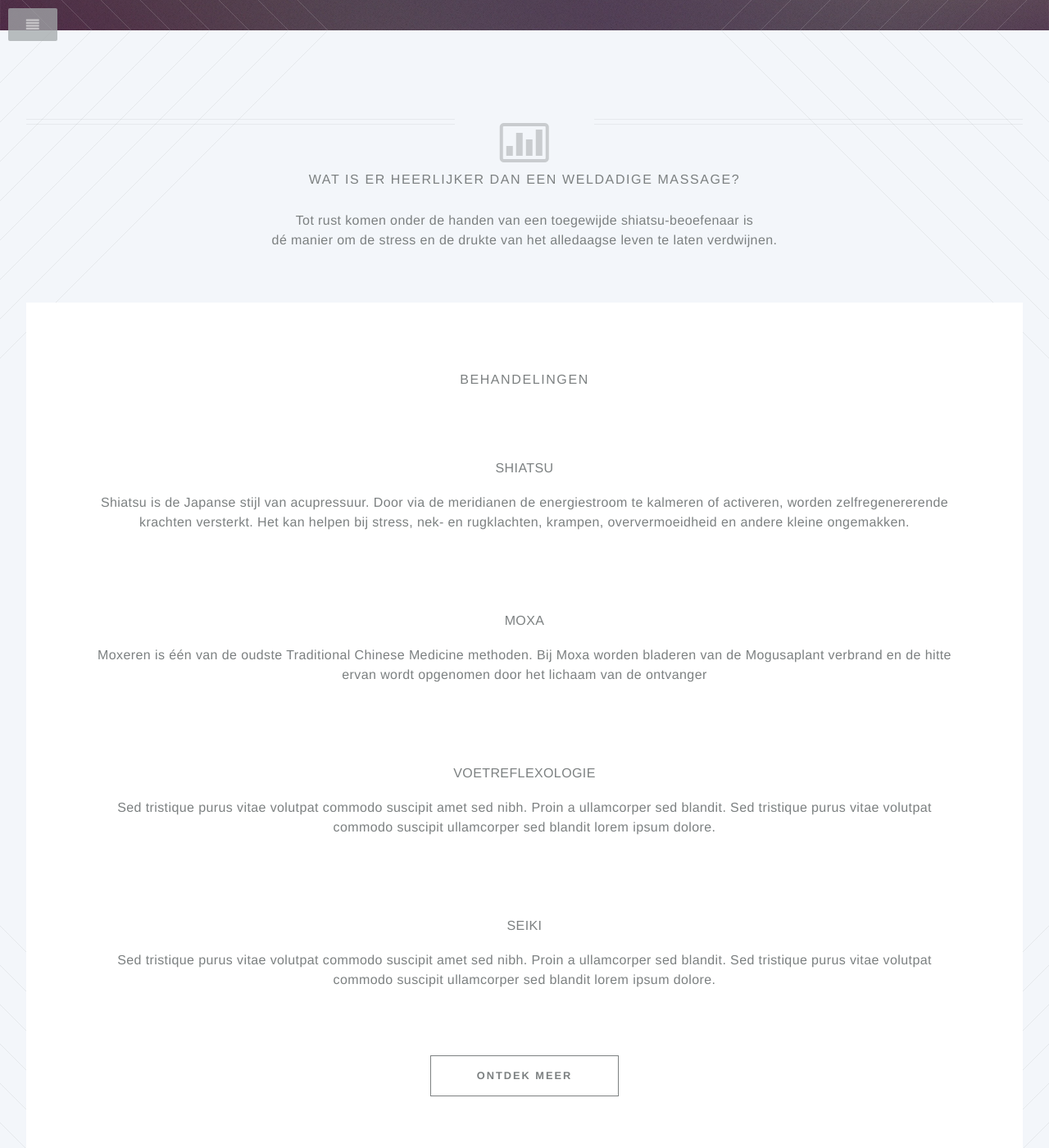
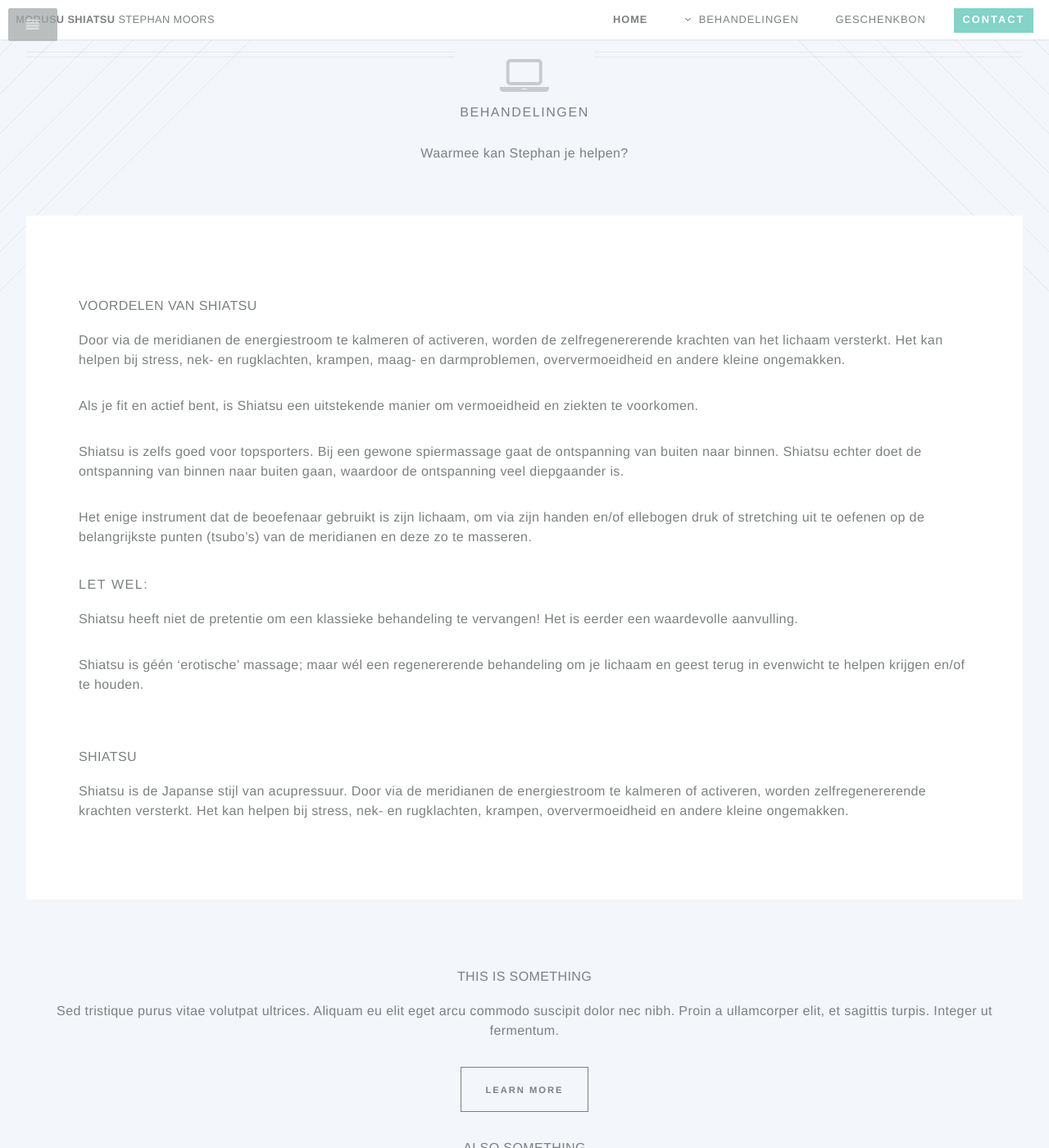
Before and after one commit to GertClaus/morusu, a Jekyll site: the page built from behandelingen.html, in a window 1280 px wide and 1400 px high, scrolled down 521 px. Shown: the whole window at 82% size. Built offline with Jekyll 4.4.1, drawn with Linux system fonts in a browser that asks for light colours; some of the changed text lies outside the part shown.

Commit message:
update behandelingen

```diff
--- a/_layouts/m_left-sidebar.html
+++ b/_layouts/m_left-sidebar.html
@@ -8,8 +8,11 @@
 
   {% include m_head.html %}
 
-	<body class="index">
+	<body class="left-sidebar">
+	{% include m_header.html %}
+
 	{{ content }}
+
 	{% include m_cta.html %}
 
 	{% include m_footer.html %}
--- a/behandelingen.html
+++ b/behandelingen.html
@@ -1,29 +1,6 @@
 ---
 layout: m_default
 ---
-
-<!-- Header -->
-			<header id="header" class="alt">
-				<h1 id="logo"><a href="index.html">Morusu Shiatsu <span>Stephan Moors </span></a></h1>
-				<nav id="nav">
-					<ul>
-						<li class="current"><a href="index.html">Home</a></li>
-
-						<li class="submenu">
-						<a href="">Behandelingen</a>
-						<ul>
-						<li><a href="#">Shiatsu</a></li>
-						<li><a href="#">Moxa</a></li>
-						<li><a href="#">Voetreflexologie</a></li>
-						<li><a href="#">Seiki</a></li>
-						</ul>
-						</li>
-
-						<li><a href="#">Geschenkbon</a></li>
-						<li><a href="#" class="button special">Contact</a></li>
-					</ul>
-				</nav>
-			</header>
 
 <!-- Banner -->
 			<section id="banner">
@@ -41,89 +18,120 @@ layout: m_default
 					</header>
 					<p>Ervaar de weldadige werking <br>van een <strong>shiatsu</strong> behandeling<br />
 					door <a href="http://html5up.net">Stephan Moors</a>.</p>
-					<footer>
-						<ul class="buttons vertical">
-							<li><a href="#main" class="button fit scrolly">Vertel me meer</a></li>
-						</ul>
-					</footer>
 
 				</div>
 
 			</section>
 
-<!-- Main -->
+		<!-- Main -->
 			<article id="main">
 
 				<header class="special container">
-					<span class="icon fa-bar-chart-o"></span>
-					<h2>Wat is er heerlijker dan een weldadige massage?</h2>
-					<p>Tot rust komen onder de handen van een <strong>toegewijde shiatsu-beoefenaar</strong> is <br>dé manier om de stress en de drukte van het alledaagse leven te laten verdwijnen.</p>
+					<span class="icon fa-laptop"></span>
+					<h2><strong>Behandelingen</strong></h2>
+					<p>Waarmee kan Stephan je helpen?</p>
 				</header>
 
 				<!-- One -->
+					<section class="wrapper style4 container">
+
+						<div class="row oneandhalf">
+							<div class="4u">
+
+								<!-- Sidebar -->
+									<div class="sidebar">
+										<section>
+											<header>
+												<h3>Shiatsu</h3>
+											</header>
+											<p>Shiatsu is de Japanse stijl van acupressuur. Door via de meridianen de energiestroom te kalmeren of activeren, worden zelfregenererende krachten versterkt. Het kan helpen bij stress, nek- en rugklachten, krampen, oververmoeidheid en andere kleine ongemakken.</p>
+
+										</section>
 
 
-					<section class="wrapper style3 container special">
+									</div>
 
-						<header class="major">
-							<h2><strong>Behandelingen</strong></h2>
-						</header>
+							</div>
+							<div class="8u skel-cell-important">
 
+								<!-- Content -->
+									<div class="content">
+										<section>
+											<a href="#" class="image featured"><img src="images/pic02.jpg" alt="" /></a>
+											<header>
+												<h3>Voordelen van Shiatsu</h3>
+											</header>
+											<p>Door via de meridianen de energiestroom te kalmeren of activeren, worden de zelfregenererende krachten van het lichaam versterkt. Het kan helpen bij stress, nek- en rugklachten, krampen, maag- en darmproblemen, oververmoeidheid en andere kleine ongemakken.</p>
+
+											<p>Als je fit en actief bent, is Shiatsu een uitstekende manier om vermoeidheid en ziekten te voorkomen.</p>
+
+											<p>Shiatsu is zelfs goed voor topsporters. Bij een gewone spiermassage gaat de ontspanning van buiten naar binnen. Shiatsu echter doet de ontspanning van binnen naar buiten gaan, waardoor de ontspanning veel diepgaander is.</p>
+
+											<p>Het enige instrument dat de beoefenaar gebruikt is zijn lichaam, om via zijn handen en/of ellebogen druk of stretching uit te oefenen op de belangrijkste punten (tsubo’s) van de meridianen en deze zo te masseren.</p>
+
+											<h2>LET WEL:</h2>
+
+											<p>Shiatsu heeft niet de pretentie om een klassieke behandeling te vervangen! Het is eerder een waardevolle aanvulling.</p>
+
+
+											<p>Shiatsu is géén ‘erotische’ massage; maar wél een regenererende behandeling om je lichaam en geest terug in evenwicht te helpen krijgen en/of te houden.</p>
+
+										</section>
+									</div>
+
+							</div>
+						</div>
+					</section>
+
+				<!-- Two -->
+					<section class="wrapper style1 container special">
 						<div class="row">
-							<div class="6u">
+							<div class="4u">
 
 								<section>
-									<a href="#" class="image featured"><img src="images/pic01.jpg" alt="" /></a>
 									<header>
-										<h3>Shiatsu</h3>
+										<h3>This is Something</h3>
 									</header>
-									<p>Shiatsu is de Japanse stijl van acupressuur. Door via de meridianen de energiestroom te kalmeren of activeren, worden zelfregenererende krachten versterkt. Het kan helpen bij stress, nek- en rugklachten, krampen, oververmoeidheid en andere kleine ongemakken.</p>
+									<p>Sed tristique purus vitae volutpat ultrices. Aliquam eu elit eget arcu commodo suscipit dolor nec nibh. Proin a ullamcorper elit, et sagittis turpis. Integer ut fermentum.</p>
+									<footer>
+										<ul class="buttons">
+											<li><a href="#" class="button small">Learn More</a></li>
+										</ul>
+									</footer>
 								</section>
 
 							</div>
-							<div class="6u">
+							<div class="4u">
 
 								<section>
-									<a href="#" class="image featured"><img src="images/pic02.jpg" alt="" /></a>
 									<header>
-										<h3>Moxa</h3>
+										<h3>Also Something</h3>
 									</header>
-									<p>Moxeren is één van de oudste Traditional Chinese Medicine methoden. Bij Moxa worden bladeren van de Mogusaplant verbrand en de hitte ervan wordt opgenomen door het lichaam van de ontvanger</p>
+									<p>Sed tristique purus vitae volutpat ultrices. Aliquam eu elit eget arcu commodo suscipit dolor nec nibh. Proin a ullamcorper elit, et sagittis turpis. Integer ut fermentum.</p>
+									<footer>
+										<ul class="buttons">
+											<li><a href="#" class="button small">Learn More</a></li>
+										</ul>
+									</footer>
+								</section>
+
+							</div>
+							<div class="4u">
+
+								<section>
+									<header>
+										<h3>Probably Something</h3>
+									</header>
+									<p>Sed tristique purus vitae volutpat ultrices. Aliquam eu elit eget arcu commodo suscipit dolor nec nibh. Proin a ullamcorper elit, et sagittis turpis. Integer ut fermentum.</p>
+									<footer>
+										<ul class="buttons">
+											<li><a href="#" class="button small">Learn More</a></li>
+										</ul>
+									</footer>
 								</section>
 
 							</div>
 						</div>
-						<div class="row">
-							<div class="6u">
-
-								<section>
-									<a href="#" class="image featured"><img src="images/pic03.jpg" alt="" /></a>
-									<header>
-										<h3>Voetreflexologie</h3>
-									</header>
-									<p>Sed tristique purus vitae volutpat commodo suscipit amet sed nibh. Proin a ullamcorper sed blandit. Sed tristique purus vitae volutpat commodo suscipit ullamcorper sed blandit lorem ipsum dolore.</p>
-								</section>
-
-							</div>
-							<div class="6u">
-
-								<section>
-									<a href="#" class="image featured"><img src="images/pic04.jpg" alt="" /></a>
-									<header>
-										<h3>Seiki</h3>
-									</header>
-									<p>Sed tristique purus vitae volutpat commodo suscipit amet sed nibh. Proin a ullamcorper sed blandit. Sed tristique purus vitae volutpat commodo suscipit ullamcorper sed blandit lorem ipsum dolore.</p>
-								</section>
-
-							</div>
-						</div>
-
-						<footer class="major">
-							<ul class="buttons">
-								<li><a href="#" class="button">Ontdek meer</a></li>
-							</ul>
-						</footer>
-
 					</section>
 
 			</article>
--- a/morusu.html
+++ b/morusu.html
@@ -1,5 +1,5 @@
 ---
-layout: m_left-sidebar
+layout: m_default
 ---
 
 
```
Also changed, not shown: _includes/m_left-sidebar.html (deleted).
